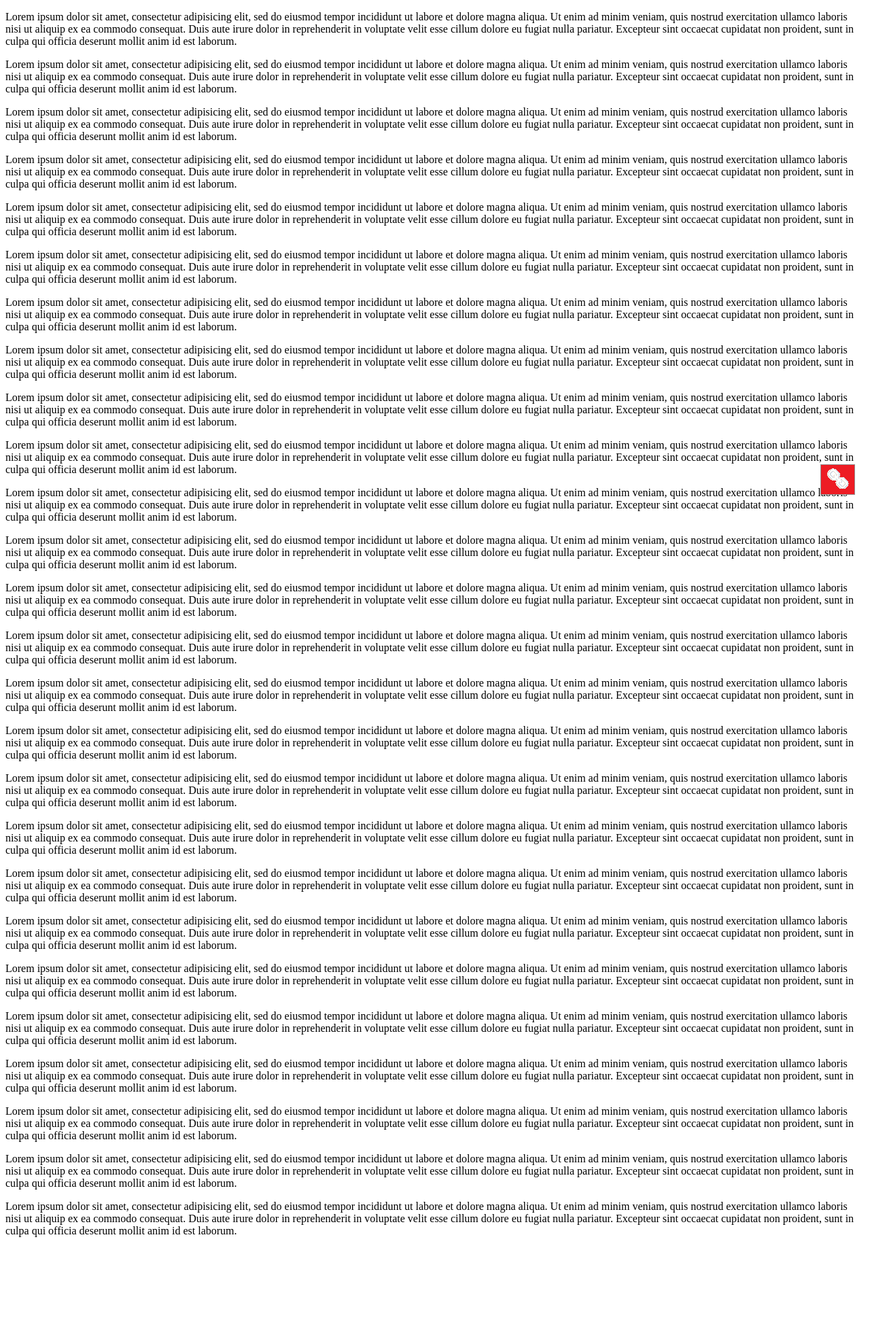
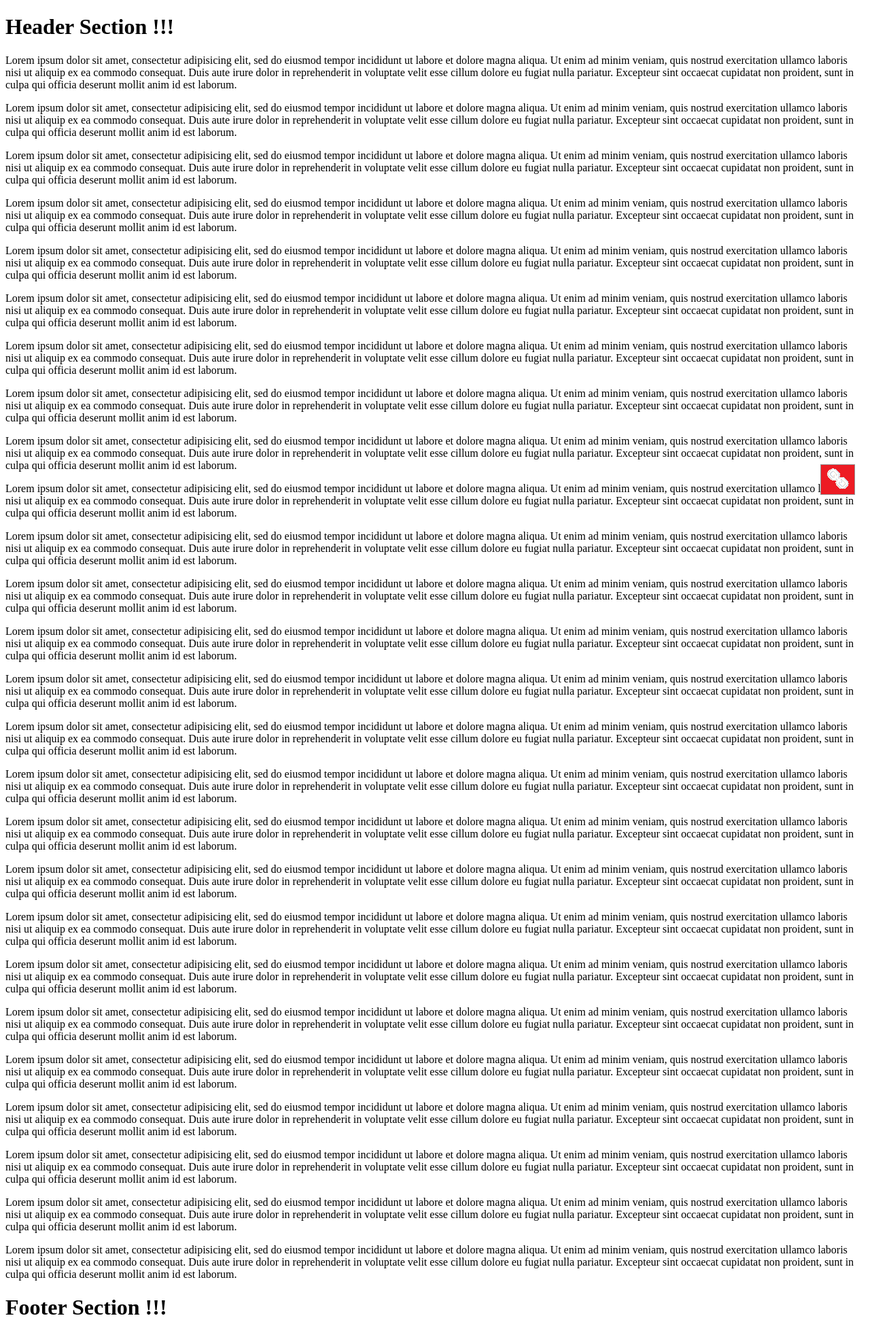
Before and after one commit to jayprakash-manjhi/scrollToTop, a plain HTML site: page index.html in a window 1280 px wide. Shown: the whole page at 68% size. Before the commit the page ends 1836 px from the top, so only its background shows below. Drawn offline with Linux system fonts and the light colour scheme.

Commit message:
Added header and footer

```diff
--- a/index.html
+++ b/index.html
@@ -12,6 +12,7 @@ and open the template in the editor.
 		<link rel="stylesheet" href="css/totop.css">
 	</head>
 	<body>
+		<header><h1>Header Section !!!</h1></header>
 		<p>Lorem ipsum dolor sit amet, consectetur adipisicing elit, sed do eiusmod tempor incididunt ut labore et dolore magna aliqua. Ut enim ad minim veniam, quis nostrud exercitation ullamco laboris nisi ut aliquip ex ea commodo consequat. Duis aute irure dolor in reprehenderit in voluptate velit esse cillum dolore eu fugiat nulla pariatur. Excepteur sint occaecat cupidatat non proident, sunt in culpa qui officia deserunt mollit anim id est laborum.</p>
 		<p>Lorem ipsum dolor sit amet, consectetur adipisicing elit, sed do eiusmod tempor incididunt ut labore et dolore magna aliqua. Ut enim ad minim veniam, quis nostrud exercitation ullamco laboris nisi ut aliquip ex ea commodo consequat. Duis aute irure dolor in reprehenderit in voluptate velit esse cillum dolore eu fugiat nulla pariatur. Excepteur sint occaecat cupidatat non proident, sunt in culpa qui officia deserunt mollit anim id est laborum.</p>
 		<p>Lorem ipsum dolor sit amet, consectetur adipisicing elit, sed do eiusmod tempor incididunt ut labore et dolore magna aliqua. Ut enim ad minim veniam, quis nostrud exercitation ullamco laboris nisi ut aliquip ex ea commodo consequat. Duis aute irure dolor in reprehenderit in voluptate velit esse cillum dolore eu fugiat nulla pariatur. Excepteur sint occaecat cupidatat non proident, sunt in culpa qui officia deserunt mollit anim id est laborum.</p>
@@ -38,6 +39,7 @@ and open the template in the editor.
 		<p>Lorem ipsum dolor sit amet, consectetur adipisicing elit, sed do eiusmod tempor incididunt ut labore et dolore magna aliqua. Ut enim ad minim veniam, quis nostrud exercitation ullamco laboris nisi ut aliquip ex ea commodo consequat. Duis aute irure dolor in reprehenderit in voluptate velit esse cillum dolore eu fugiat nulla pariatur. Excepteur sint occaecat cupidatat non proident, sunt in culpa qui officia deserunt mollit anim id est laborum.</p>
 		<p>Lorem ipsum dolor sit amet, consectetur adipisicing elit, sed do eiusmod tempor incididunt ut labore et dolore magna aliqua. Ut enim ad minim veniam, quis nostrud exercitation ullamco laboris nisi ut aliquip ex ea commodo consequat. Duis aute irure dolor in reprehenderit in voluptate velit esse cillum dolore eu fugiat nulla pariatur. Excepteur sint occaecat cupidatat non proident, sunt in culpa qui officia deserunt mollit anim id est laborum.</p>
 		<p>Lorem ipsum dolor sit amet, consectetur adipisicing elit, sed do eiusmod tempor incididunt ut labore et dolore magna aliqua. Ut enim ad minim veniam, quis nostrud exercitation ullamco laboris nisi ut aliquip ex ea commodo consequat. Duis aute irure dolor in reprehenderit in voluptate velit esse cillum dolore eu fugiat nulla pariatur. Excepteur sint occaecat cupidatat non proident, sunt in culpa qui officia deserunt mollit anim id est laborum.</p>
+		<footer><h1>Footer Section !!!</h1></footer>
 		<div id="totopscroller">
 		</div>
 		<script>
```
